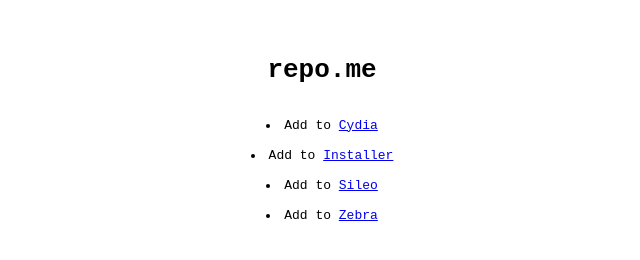
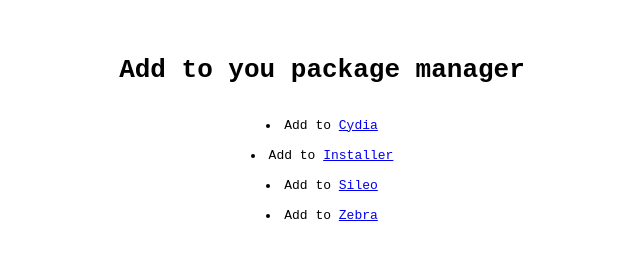
Before and after one commit to theredspecial0/repo, a plain HTML site: page index.html in a window 1280 px wide. Shown: the whole page, without its empty margins (318-958 px from the left). Drawn offline with Linux system fonts and the light colour scheme.

Commit message:
index-update-2

```diff
--- a/index.html
+++ b/index.html
@@ -1,6 +1,6 @@
 <pre><center>
-<title>repo.me</title> <!-- Change this to your alias or repo name! -->
-<h1>repo.me</h1> <!-- Change this to your alias or repo name! -->
+<title>TheRedSpecial's Repo</title> <!-- Change this to your alias or repo name! -->
+<h1>Add to you package manager</h1> <!-- Change this to your alias or repo name! -->
 <li>Add to <a class="btn btn-sm btn-default" href="cydia://url/https://cydia.saurik.com/api/share#?source=https://theredspecial0.github.io/repo/">Cydia</a></li> <!-- Put your repo URL in REPLACEHERE, remove this comment. -->
 <li>Add to <a class="btn btn-sm btn-default" href="installer://add/https://theredspecial0.github.io/repo/">Installer</a></li> <!-- Put your repo URL in REPLACEHERE, remove this comment. -->
 <li>Add to <a class="btn btn-sm btn-default" href="sileo://source/https://theredspecial0.github.io/repo/">Sileo</a></li> <!-- Put your repo URL in REPLACEHERE, remove this comment. -->
```
